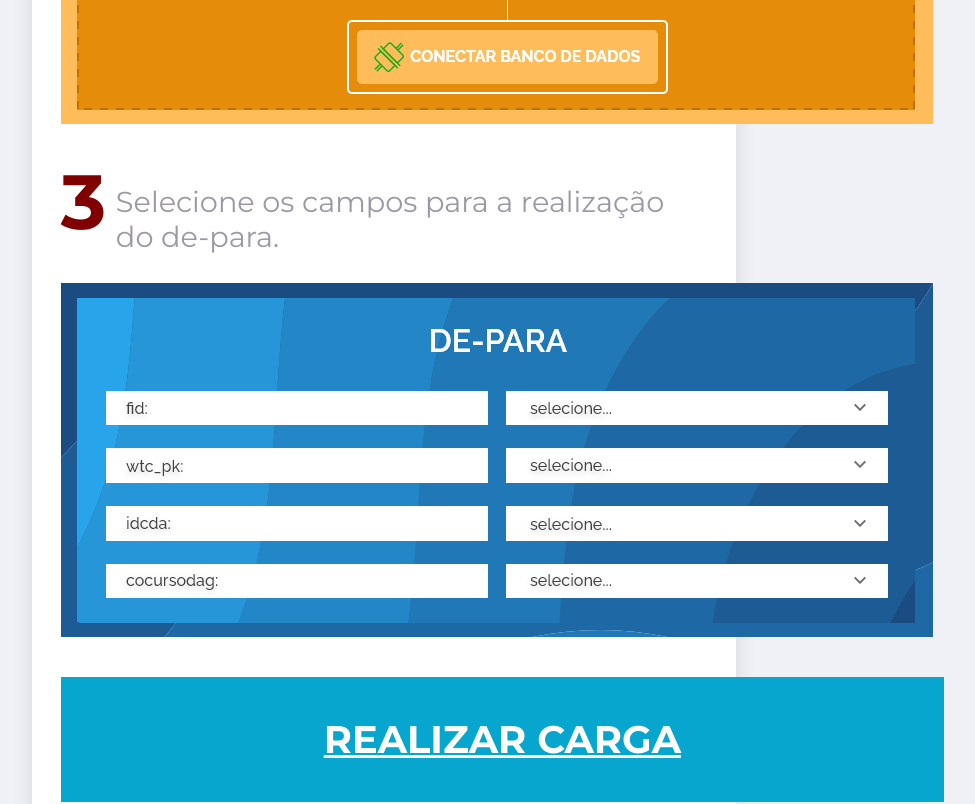
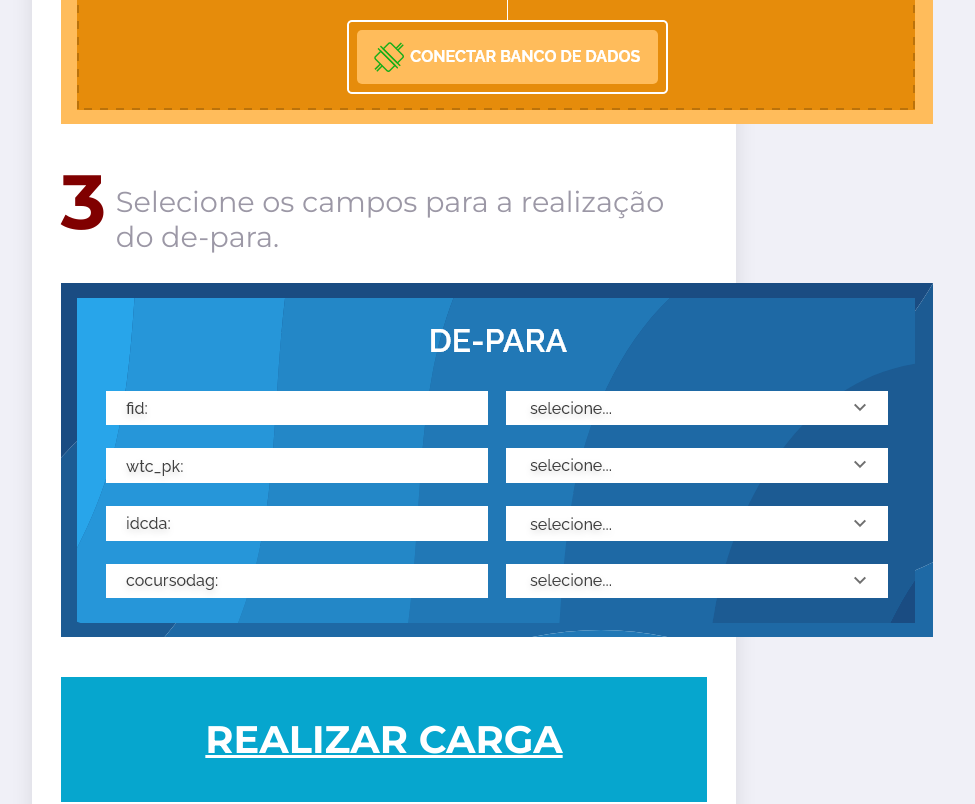
Before and after one commit to BureauTech/Mini-ETL-Shapefile-to-PostGis, a React (Create React App) app in the folder web/: page /post in a window 1280 px wide. Shown: the part 1371-2175 px from the top of the page, without its empty margins (256-1231 px from the left). Built offline with nearby package versions, Linux system fonts and the light colour scheme.

Commit message:
responsivity adjust on last button

```diff
--- a/web/src/pages/Postgis/styles.css
+++ b/web/src/pages/Postgis/styles.css
@@ -114,7 +114,7 @@
     text-align: center;
 
     height: 125px;
-    width: 92rem;
+    width: 100%;
 
     background: #06a6ce;
 
--- a/web/src/pages/Shape/styles.css
+++ b/web/src/pages/Shape/styles.css
@@ -114,7 +114,7 @@
     text-align: center;
 
     height: 125px;
-    width: 92rem;
+    width: 100%;
 
     background: #ce0606;
 
```
